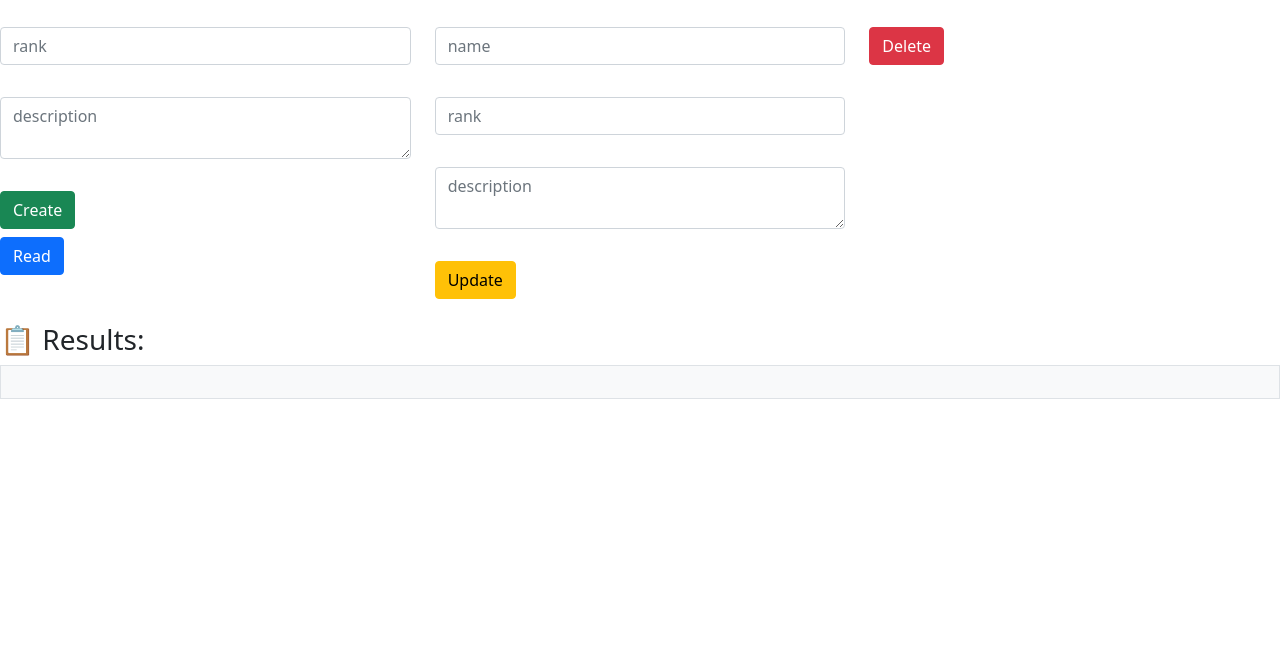
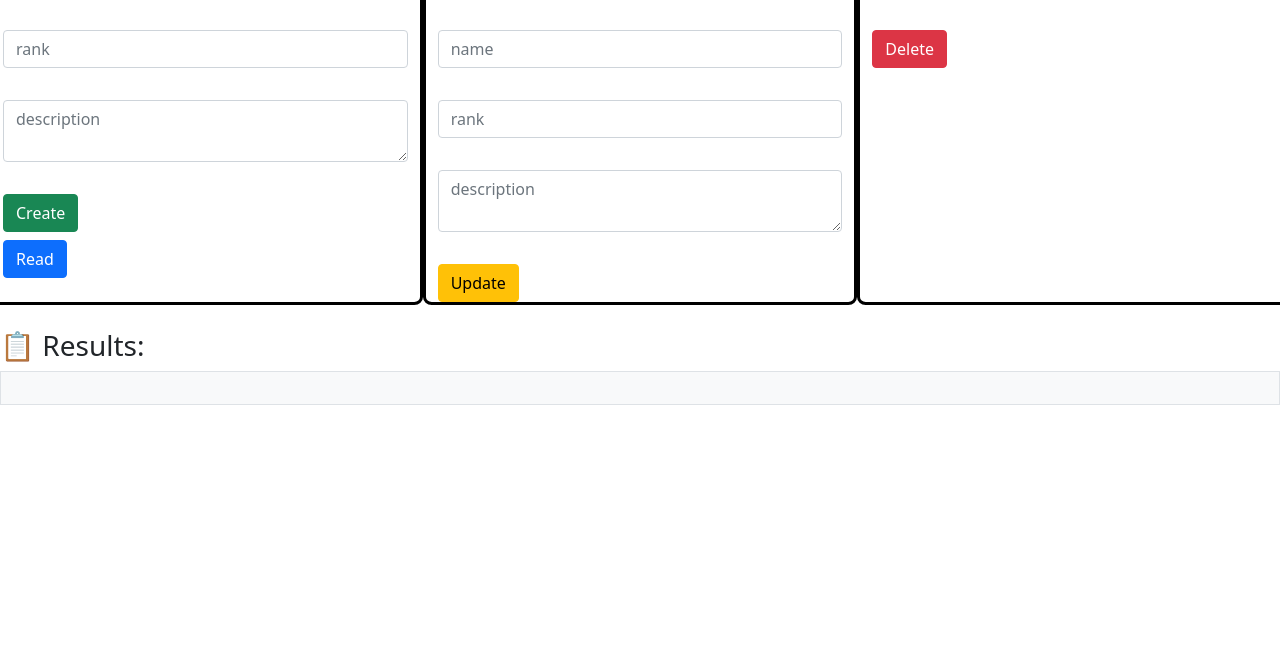
Before and after one commit to muhammadbinnaveed01-oss/crud-express-mongodb, a website: page index.html in a window 1280 px wide. Shown: the part 145-800 px from the top of the page. Drawn offline with nearby package versions, Linux system fonts and the light colour scheme.

Commit message:
adding boarder

```diff
--- a/index.html
+++ b/index.html
@@ -12,7 +12,7 @@
 
 <div class="row g-4">
     <!-- create -->
-    <div class="col">
+    <div class="col" style="border: 3px solid black; border-radius: 2%;">
         <h2>Create</h2>
         <form id="createform">
             <input id="createname" type="text" placeholder="name" class="form-control mb-2"><br>
@@ -24,7 +24,7 @@
     </div>
 
     <!-- update -->
-    <div class="col">
+    <div class="col" style="border: 3px solid black; border-radius: 2%;">
         <h2>Update</h2>
         <form id="updateform">
             <input id="updateid" type="text" placeholder="id" class="form-control mb-2"><br>
@@ -36,7 +36,7 @@
     </div>
 
     <!-- delete -->
-    <div class="col">
+    <div class="col" style="border: 3px solid black; border-radius: 2%;">
         <h2>Delete</h2>
         <form id="deleteform">
             <input id="deleteid" type="text" placeholder="id" class="form-control mb-2"><br>
```
